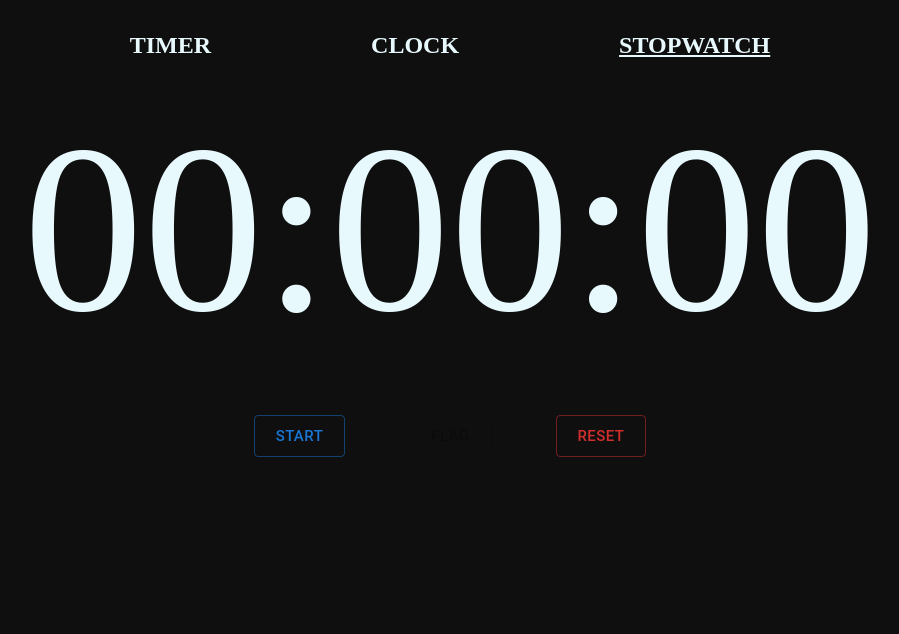
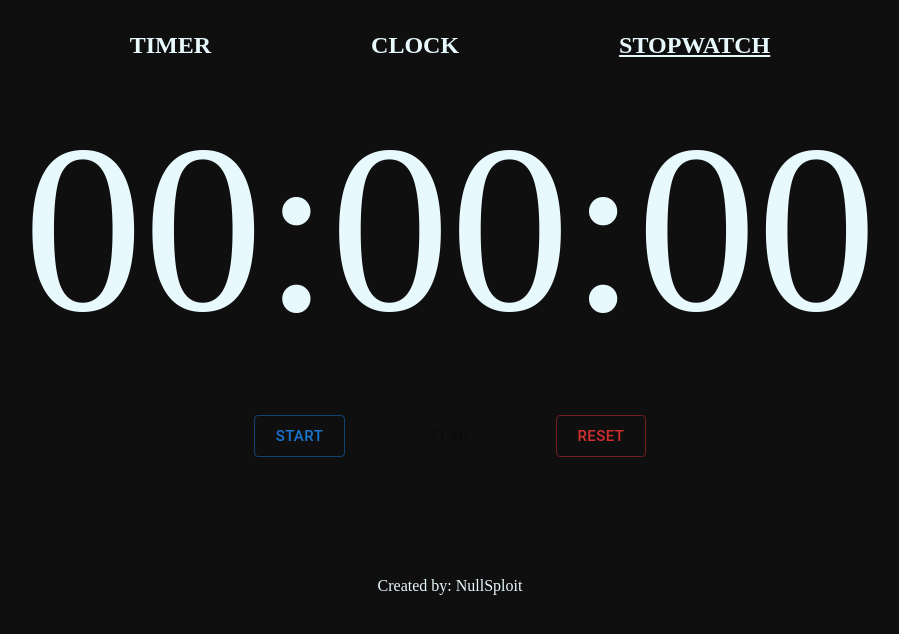
Before and after one commit to NullSploit01/clock, a React (Create React App) app: page /#/clock/stopwatch in a window 1280 px wide. Shown: the top 634 px of the page, without its empty margins (190-1089 px from the left). Built offline with nearby package versions, Linux system fonts and the light colour scheme.

Commit message:
Added Footer

```diff
--- a/src/components/Stopwatch.js
+++ b/src/components/Stopwatch.js
@@ -1,6 +1,7 @@
 import React, { useState, useEffect } from "react";
 import Button from "@mui/material/Button";
 import Navbar from "./Navbar";
+import Footer from "./Footer";
 import PinnedList from "./List";
 const pad = (num, size) => {
   num = (parseInt(num) + 1).toString();
@@ -40,6 +41,7 @@ const Stopwatch = () => {
     updateHour("00");
     updateMinute("00");
     updateSecond("00");
+    updateFlags([]);
     setRunning(false);
   };
 
@@ -89,6 +91,7 @@ const Stopwatch = () => {
           <PinnedList flags={flags.slice(0).reverse()} />
         </div>
       </div>
+      <Footer />
     </>
   );
 };
```
